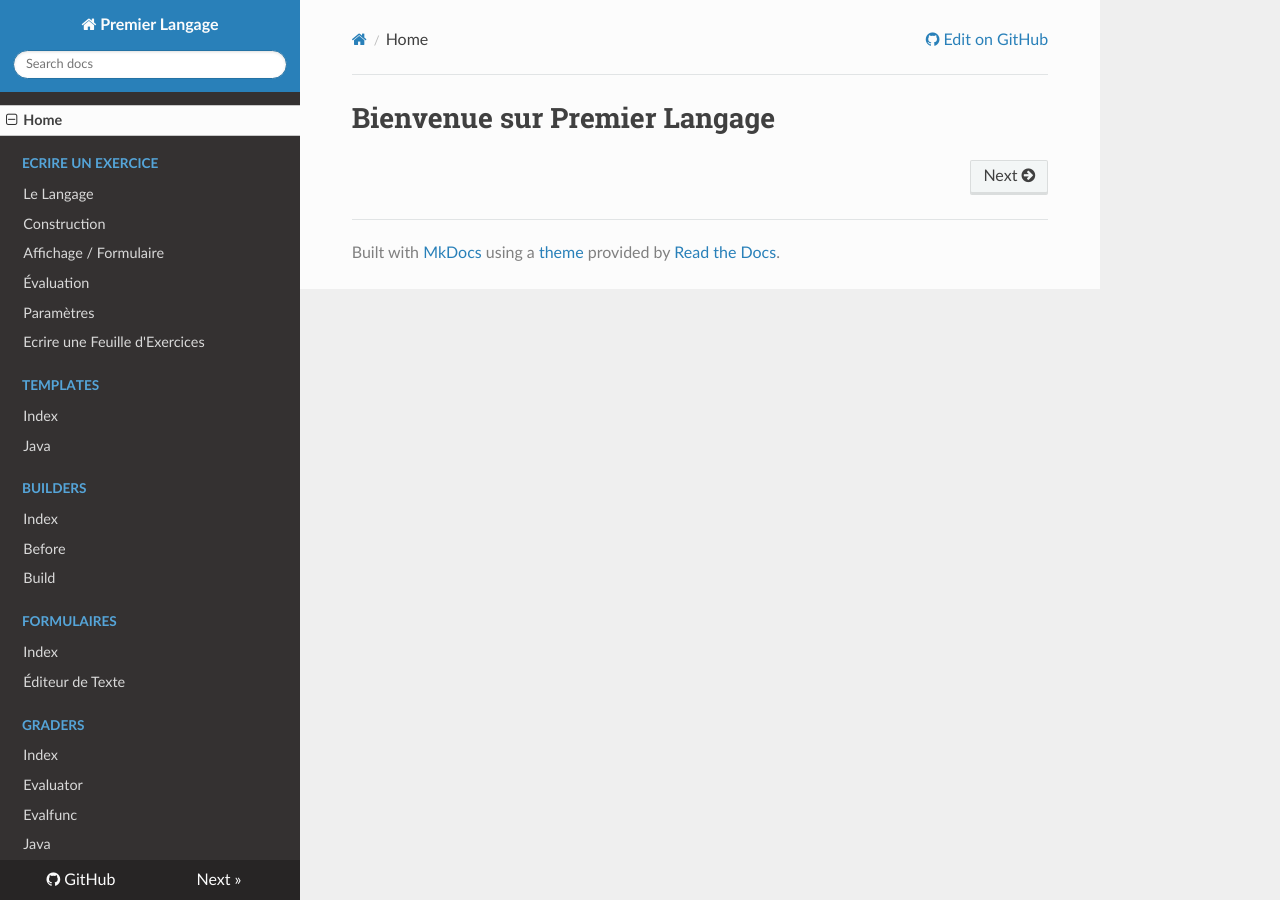
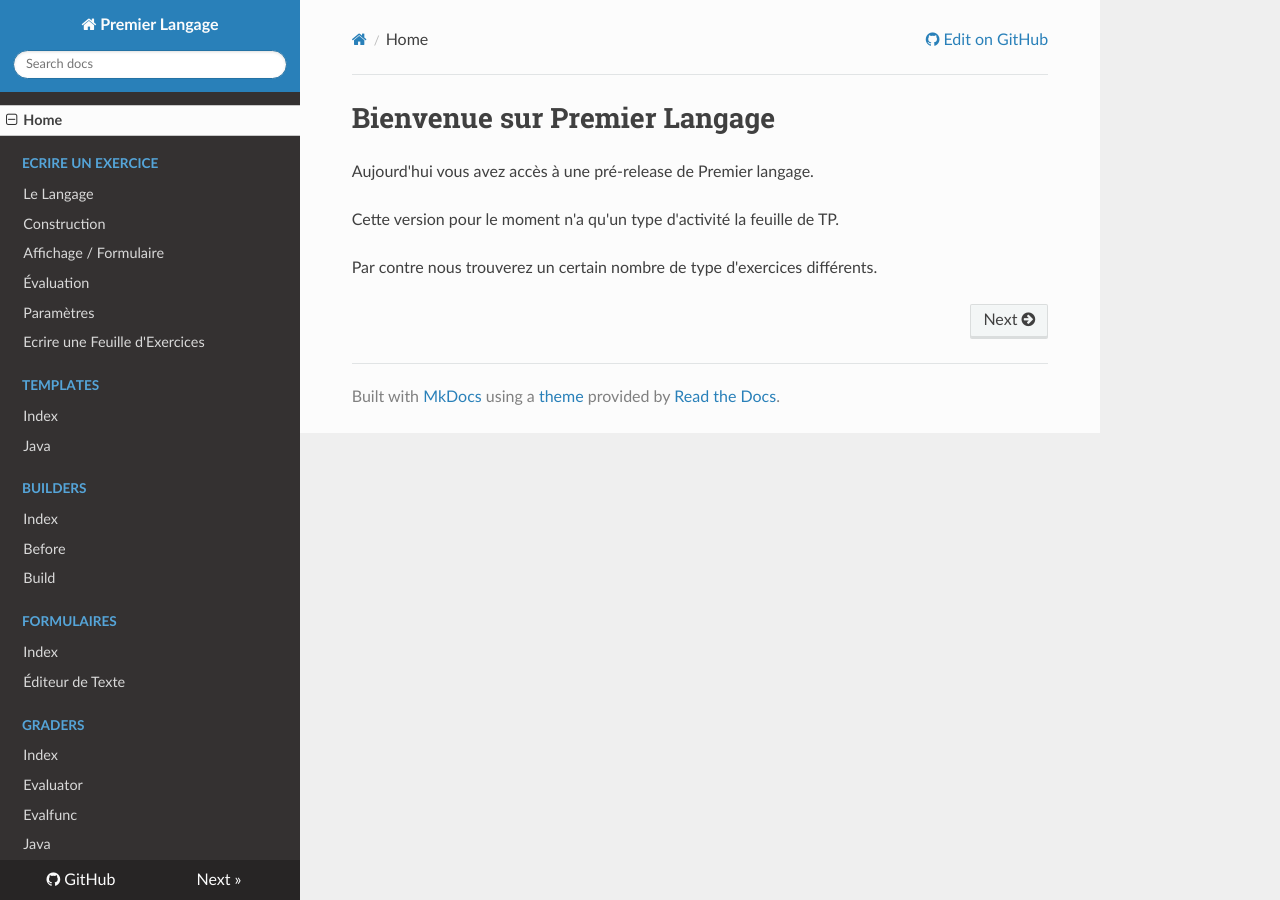
Before and after one commit to ddoyen/premierlangage-doc, an MkDocs documentation site: the page built from docs/index.md, in a window 1280 px wide. Built offline with MkDocs 1.6.1, drawn with Linux system fonts in a browser that asks for light colours; nearby versions of some CDN libraries.

Commit message:
Update index.md

```diff
--- a/docs/index.md
+++ b/docs/index.md
@@ -1 +1,7 @@
 # Bienvenue sur Premier Langage
+
+Aujourd'hui vous avez accès à une pré-release de Premier langage.
+
+Cette version pour le moment n'a qu'un type d'activité la feuille de TP.
+
+Par contre nous trouverez un certain nombre de type d'exercices différents.
```
